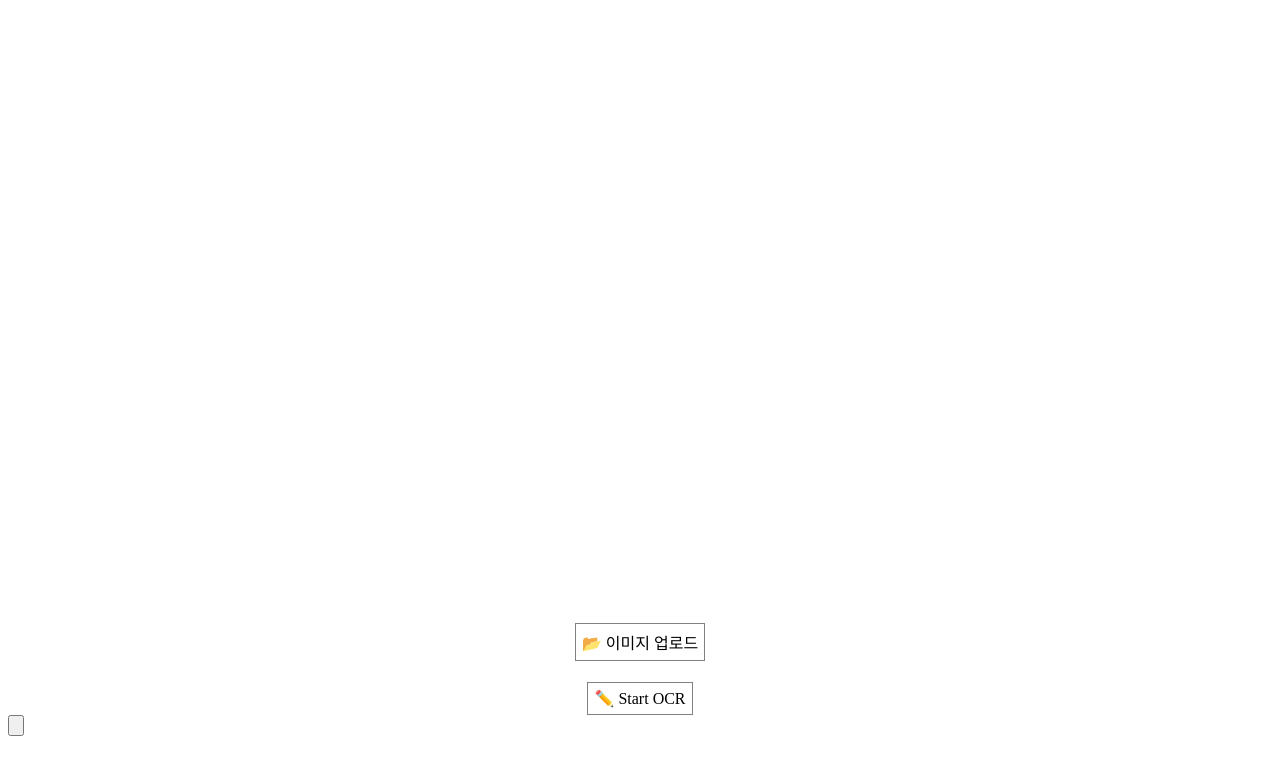
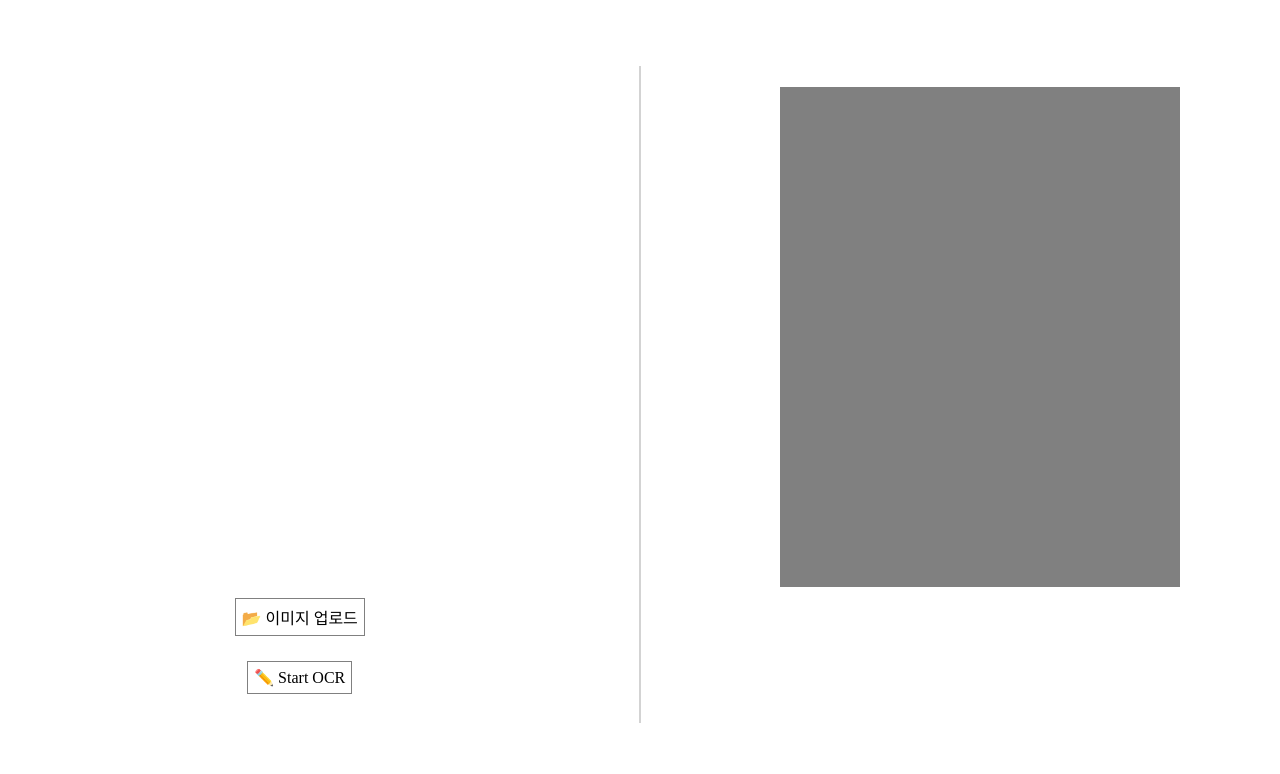
Before and after one commit to hyebinnn/PassageLog, a website: page UploadPage.html in a window 1280 px wide. Drawn offline with Linux system fonts and the light colour scheme.

Commit message:
[Feat] UploadPage.html 레이아웃 구분

```diff
--- a/UploadPage.html
+++ b/UploadPage.html
@@ -2,30 +2,35 @@
 
 <!DOCTYPE html>
 <html lang="en">
-    <head>
+    <head style="height: 50px;">
         <meta charset="UTF-8">
         <script defer type="module" src="./LoadImage.js"></script>
-
     <style>
-        .button {
+        body {
             display: flex;
-            width: fit-content;
             justify-content: center;
-            margin: auto;
-            padding: 7px;
-            border: 1px solid gray;
+            margin: 20px;
+            margin-top: 50px;
+        }
+        .container {
+            height: 50px;
+            display: flex;
+            justify-content: center;
+            align-items: center;
         }
         .buttonStyle {
-            display: flex;
             width: fit-content;
-            justify-content: center;
             margin: auto;
             padding: 6px;
             border: 1.5px solid gray;
         }
+        form {
+            margin: 0;
+        }
         label {
             cursor: pointer;
             font-size: 1em;
+            margin: 0;
         }
         #uploadImgFile {
             visibility: hidden;
@@ -33,30 +38,63 @@
         .preview {
             display: flex;
             justify-content: center;
-            height: 550px;
+            height: 500px;
             width: 400px;
             margin: auto;
             margin-bottom: 15px;
+        }
+        #left {
+            width: 40vw;
+            /* border: 1px solid gray; */
+            float: left;
+            padding: 3%;
+        }
+        #middle {
+            width: 10vw;
+            float: left;
+            /* border: 1px solid gray; */
+            display: flex;
+            justify-content: center;
+        }
+        #right {
+            width: 40vw;
+            /* border: 1px solid gray; */
+            float: left;
+            padding: 3%;
+        }
+        .OutputView {
+            display: flex;
+            justify-content: center;
+            height: 500px;
+            width: 400px;
+            margin: auto;
+            margin-bottom: 15px;
+            background-color: gray;
+        }
+        .middleLine {
+            border: thin solid lightgray;
+            height: 95%;
+            display: flex;
+            justify-content: center;
+            margin: auto;
         }
     </style>
 
 
 </head>
 <body>
-    <header style="height: 50px;"> </header>
+    <!-- <header style="height: 200px;"> </header> -->
     <!--
         enctype: 데이터 받아올 때 인코딩 타입
         class: id와 비슷함. id는 같은 이름 중복 사용이 불가능하지만, class는 중복 가능
         label for: 주로 input 태그의 이름을 붙여주는 용도. 태그 id와 비슷
         accept: 설정해둔 파일 형식만 불러오기 가능
     -->
-
+        <div id="left">
             <div class="preview">
-
             </div>
 
-
-
+            <div class="container">
             <form action="/upload" method="post" enctype="multipart/form-data">
                 <div class="buttonStyle">
                     <label for="uploadImgFile">
@@ -65,12 +103,25 @@
                 </div>
                 <input type="file" id="uploadImgFile" name="uploadImgFile" accept="image/*">
             </form>
+            </div>
 
+            <div class="container">
             <div class="buttonStyle">
                 <label for="StartOCR">
                     ✏️ Start OCR
                 </label>
             </div>
-    <input type="button" id="StartOCR" name="StartOCR">
+        </div>
+        </div>
+
+        <div id="middle">
+            <div class="middleLine"></div>
+        </div>
+
+        <div id="right">
+            <div class="OutputView">
+            </div>
+
+        </div>
     </body>
 </html>
```
Lines whose indentation alone changed are shown as unchanged.
